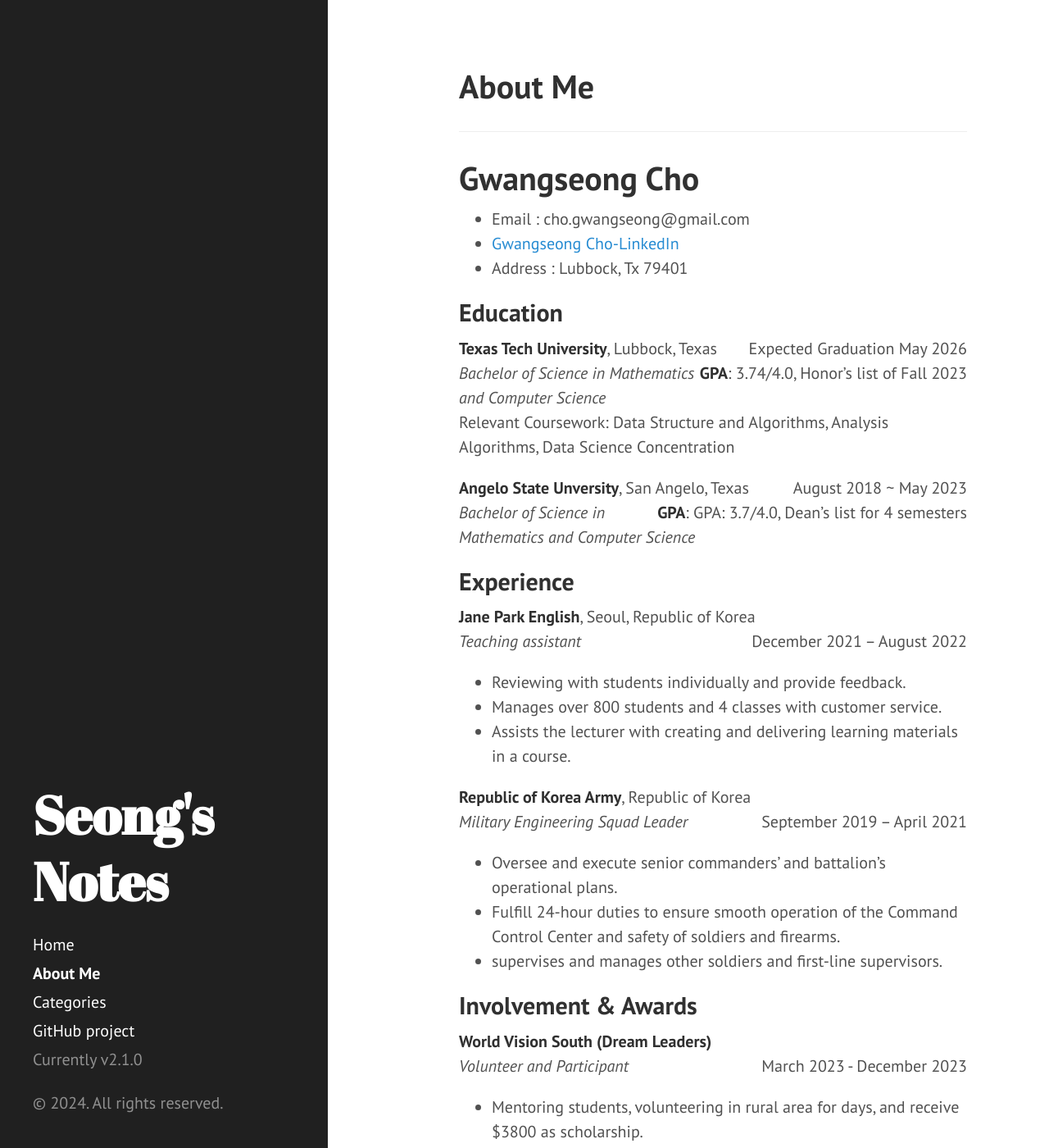
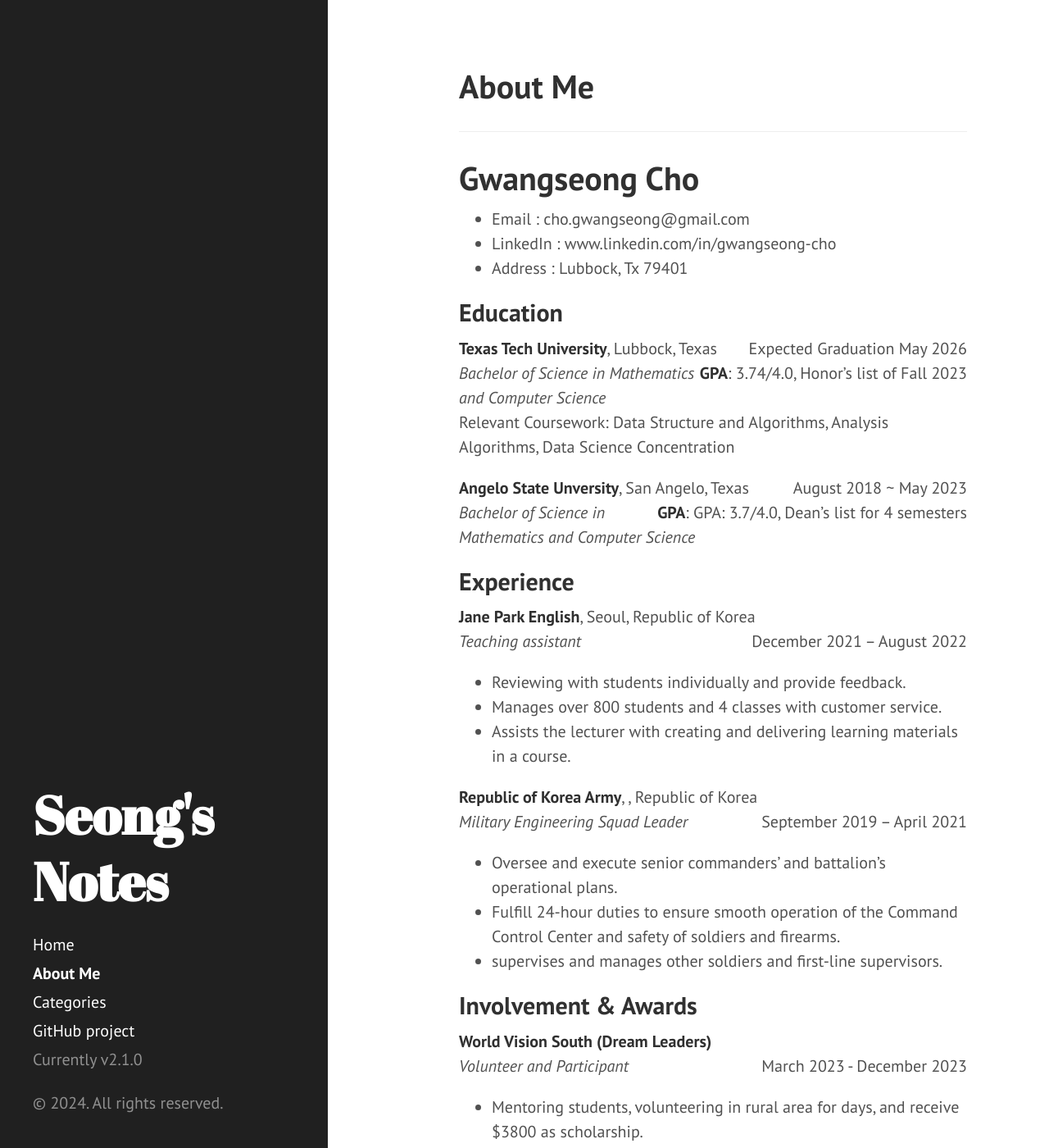
Before and after one commit to GwangseongCho/GwangseongCho.github.io, a Jekyll site: the page built from about.md, in a window 1280 px wide and 1400 px high. Shown: the whole window at 82% size. Built offline with Jekyll 4.4.1, drawn with Linux system fonts in a browser that asks for light colours.

Commit message:
edit about.me page

```diff
--- a/about.md
+++ b/about.md
@@ -8,7 +8,7 @@
 # Gwangseong Cho
 
 - Email : cho.gwangseong@gmail.com
-- [Gwangseong Cho-LinkedIn](www.linkedin.com/in/gwangseong-cho)
+- LinkedIn : www.linkedin.com/in/gwangseong-cho
 - Address : Lubbock, Tx 79401
 
 ## Education
@@ -56,7 +56,7 @@
 - Assists the lecturer with creating and delivering learning materials in a course.
 
 <p style="text-align:left;">
-    <strong>Republic of Korea Army</strong>, Republic of Korea
+    <strong>Republic of Korea Army</strong>, , Republic of Korea
     <br>
     <em>Military Engineering Squad Leader</em>
     <span style="float:right;">
```
